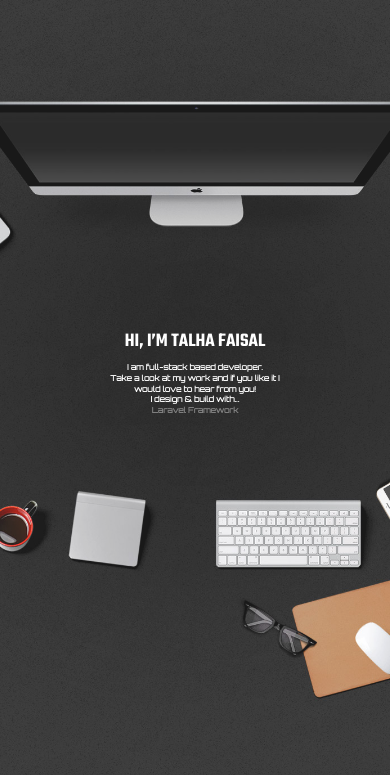
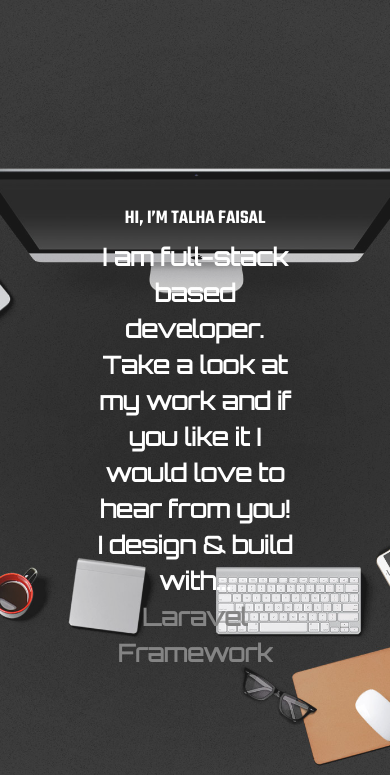
Before and after one commit to tfevan/tfevan.github.com, a plain HTML site: page index.html in a window 390 px wide. Shown: the part 69-844 px from the top of the page. Drawn offline with nearby package versions, Linux system fonts and the light colour scheme.

Commit message:
overview text responsive

```diff
--- a/style.css
+++ b/style.css
@@ -187,7 +187,7 @@ a:link, a:visited, a:hover, a:active {
 
 .navbar {
 	margin-bottom: 0;
-	position: fixed;
+
 	top : 0px;
 	text-align: center;
 	width : 100%;
@@ -263,12 +263,12 @@ a:link, a:visited, a:hover, a:active {
 .ovdes {
 	text-align: center;
 	color : white;
-	font-size: 2vw;
+	font-size: 32px;
 	font-family: 'Orbitron', sans-serif;
 	width : 50%;
 	margin : 0 auto;
 	font-weight: bold;
-	line-height: 2.7vw;
+	line-height: 38px;
 }
 
 
@@ -278,9 +278,19 @@ a:link, a:visited, a:hover, a:active {
 }
 
 
+@media(max-width:400px){
+  .ovdes{
+       font-size:12px;
+	   line-height: 18px;
+      }
+    }
 
-
-
+@media(max-width:700px){
+  .ovdes{
+       font-size:24px;
+	   line-height: 36px;
+      }
+    }
 
 
 													/* About */
```
Also changed, not shown: index.html (+1 -1 lines).
